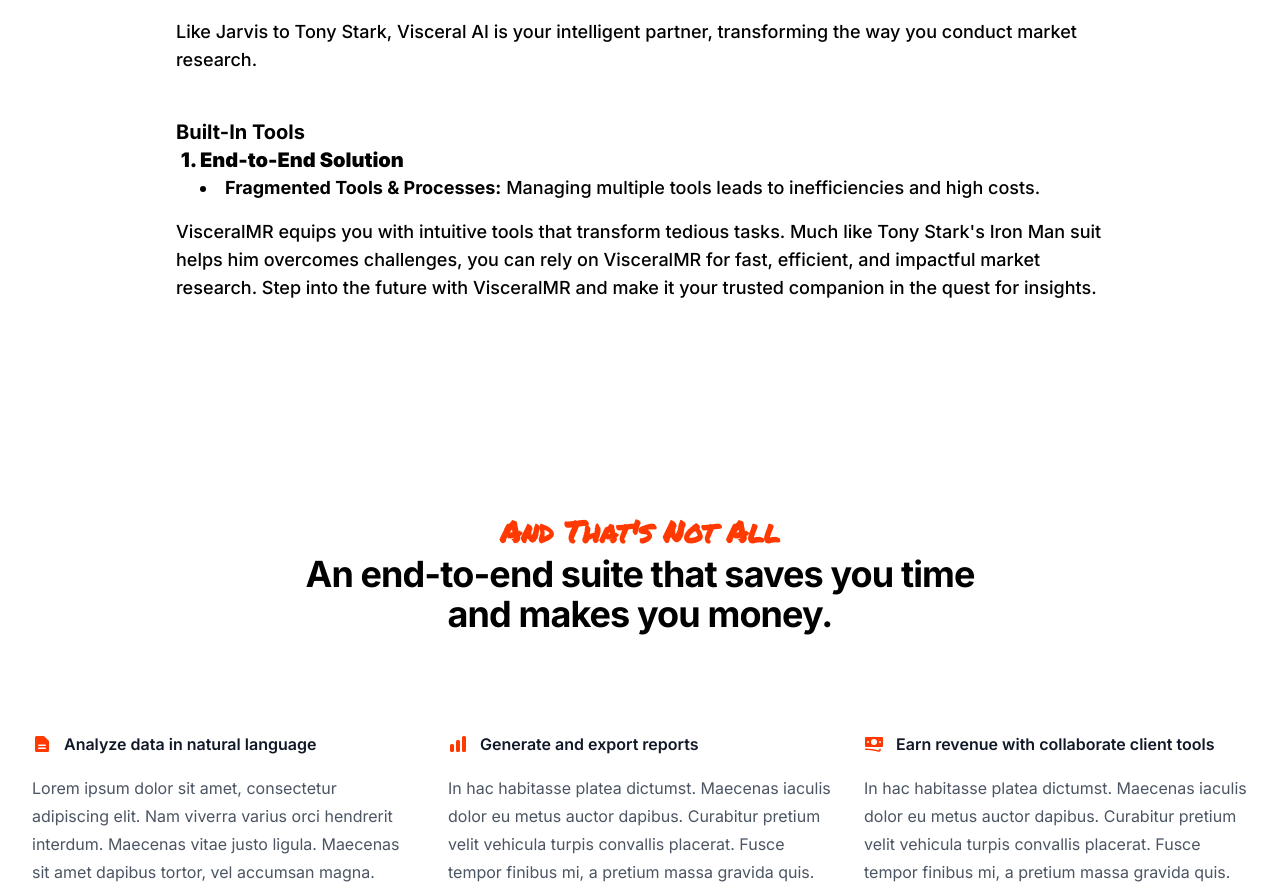
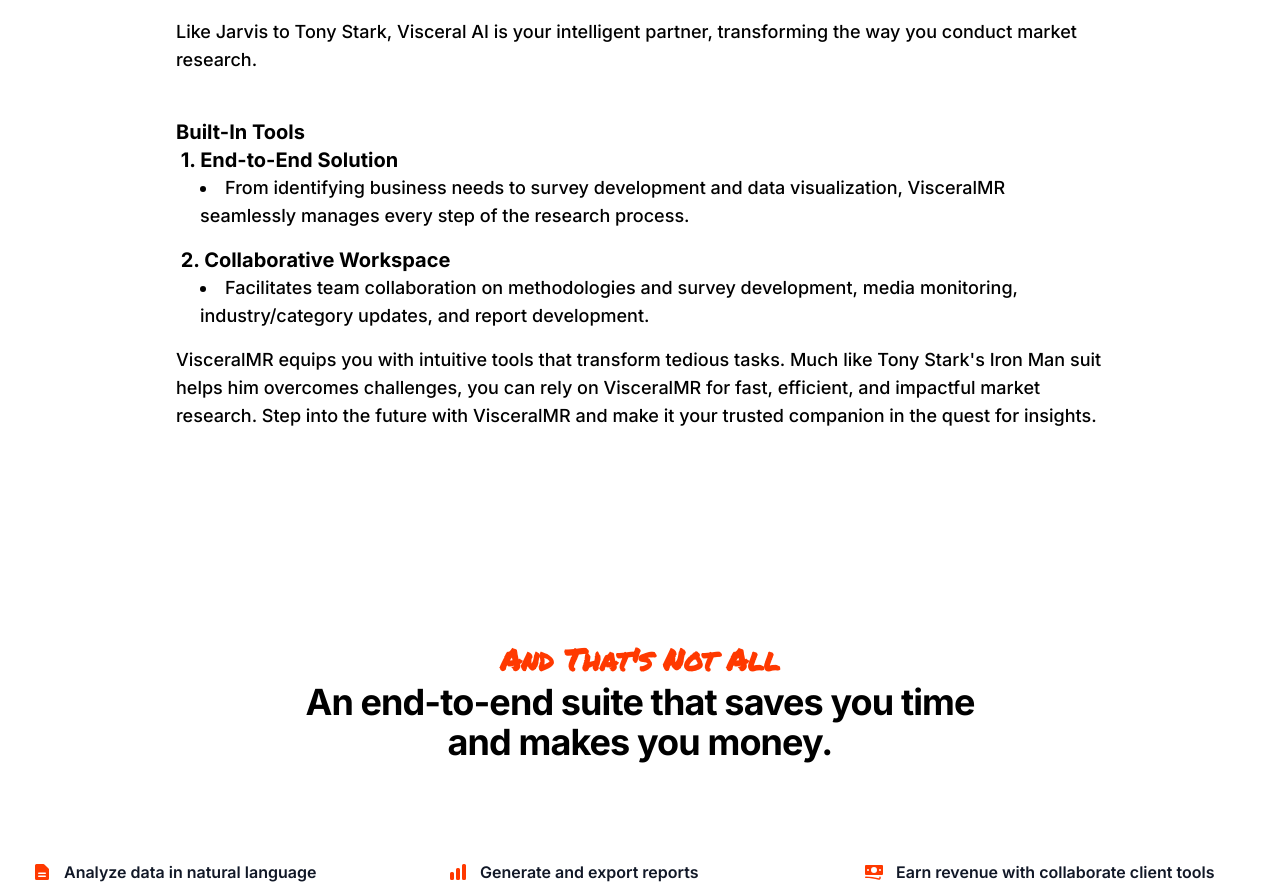
Before and after one commit to neeld3/VisceralMKT, a Next.js app: page / in a window 1280 px wide. Shown: the part 1324-2215 px from the top of the page. Built offline with nearby package versions, Linux system fonts and the light colour scheme.

Commit message:
Update page.tsx

```diff
--- a/src/app/page.tsx
+++ b/src/app/page.tsx
@@ -83,9 +83,13 @@
             </p>
             <p className="mb-4 text-xl font-bold">
               Built-In Tools<br />
-              &nbsp;<strong>1. End-to-End Solution</strong>
+              &nbsp;1. End-to-End Solution
               <ul className="list-disc text-lg font-medium list-inside ml-6 mb-4">
-                <li><strong>Fragmented Tools & Processes:</strong> Managing multiple tools leads to inefficiencies and high costs.</li>
+                <li>From identifying business needs to survey development and data visualization, VisceralMR seamlessly manages every step of the research process.</li>
+              </ul>
+              &nbsp;2. Collaborative Workspace
+              <ul className="list-disc text-lg font-medium list-inside ml-6 mb-4">
+                <li>Facilitates team collaboration on methodologies and survey development, media monitoring, industry/category updates, and report development.</li>
               </ul>
             </p>
             <p className="mb-4">
```
